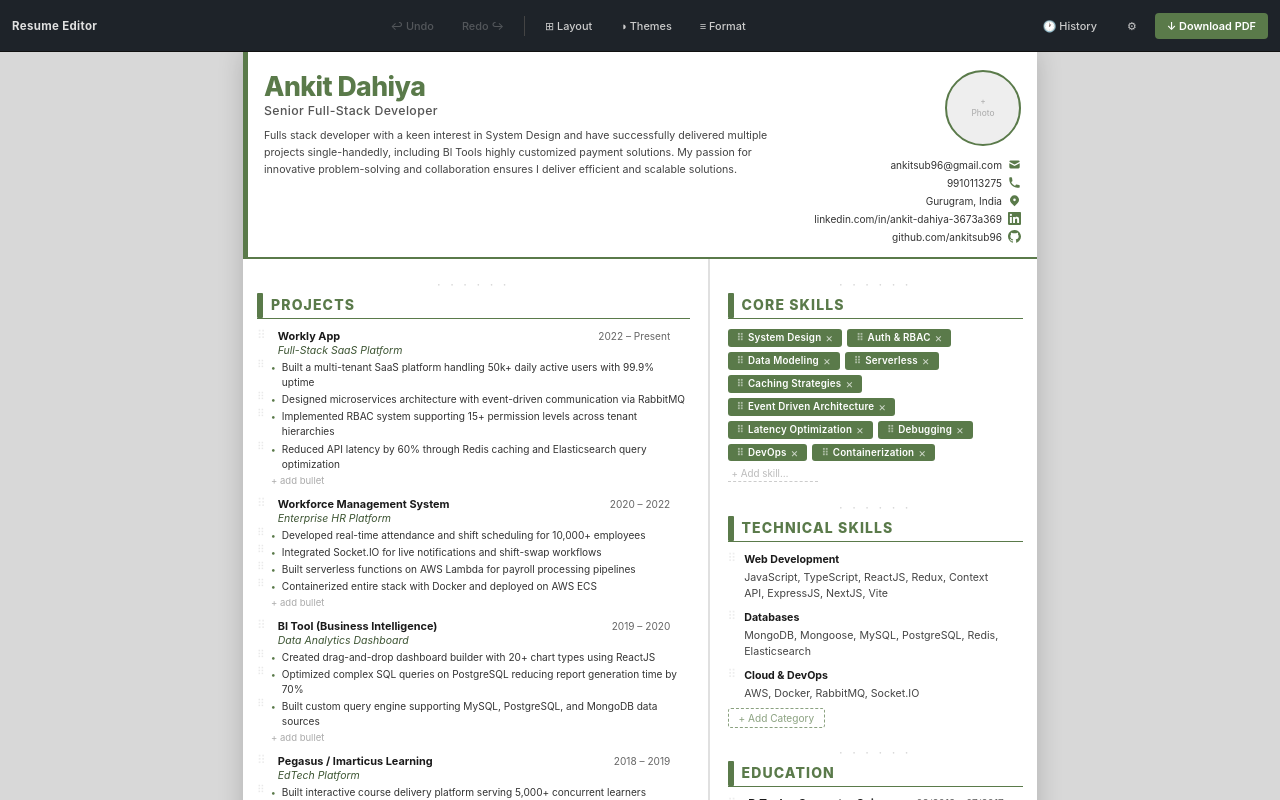
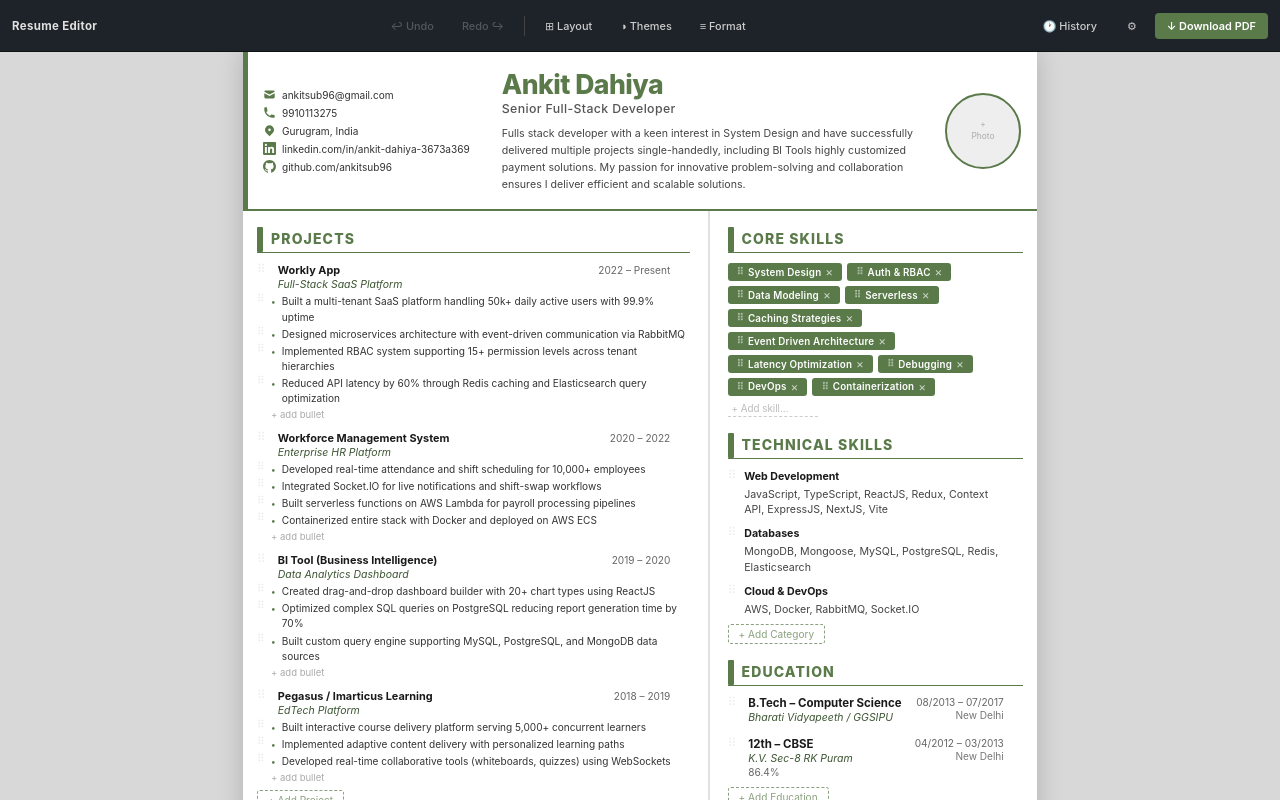
Before and after one commit to ankitsub96/resume-editor, a React (Vite) app: page / in a window 1280 px wide. Built offline with nearby package versions, Linux system fonts and the light colour scheme.

Commit message:
Refactor columns, add DnD to all sections, fix header layout, fix PDF export

```diff
--- a/src/components/EditableText.jsx
+++ b/src/components/EditableText.jsx
@@ -36,12 +36,53 @@ export default function EditableText({
     }
   }, [value]);
 
-  function handleBlur() {
+  function save() {
     const text = ref.current?.textContent ?? '';
     if (text !== lastValue.current) {
       lastValue.current = text;
       onChange?.(text);
     }
+  }
+
+  const handleBlur = save;
+  const handleInput = save;
+
+  function handlePaste(e) {
+    e.preventDefault();
+    const KEEP_TAGS = new Set(['B', 'STRONG', 'I', 'EM', 'U']);
+
+    function clean(node) {
+      if (node.nodeType === Node.TEXT_NODE) return node.cloneNode();
+      if (node.nodeType !== Node.ELEMENT_NODE) return null;
+      if (KEEP_TAGS.has(node.tagName)) {
+        const el = document.createElement(node.tagName);
+        node.childNodes.forEach(c => { const r = clean(c); if (r) el.appendChild(r); });
+        return el;
+      }
+      const frag = document.createDocumentFragment();
+      node.childNodes.forEach(c => { const r = clean(c); if (r) frag.appendChild(r); });
+      return frag;
+    }
+
+    const sel = window.getSelection();
+    if (!sel.rangeCount) return;
+    const range = sel.getRangeAt(0);
+    range.deleteContents();
+
+    const html = e.clipboardData.getData('text/html');
+    if (html) {
+      const tmp = document.createElement('div');
+      tmp.innerHTML = html;
+      const frag = document.createDocumentFragment();
+      tmp.childNodes.forEach(c => { const r = clean(c); if (r) frag.appendChild(r); });
+      range.insertNode(frag);
+    } else {
+      range.insertNode(document.createTextNode(e.clipboardData.getData('text/plain')));
+    }
+
+    range.collapse(false);
+    sel.removeAllRanges();
+    sel.addRange(range);
   }
 
   function handleKeyDown(e) {
@@ -67,7 +108,9 @@ export default function EditableText({
       className={`editable${className ? ' ' + className : ''}`}
       data-placeholder={placeholder}
       onBlur={handleBlur}
+      onInput={handleInput}
       onKeyDown={handleKeyDown}
+      onPaste={handlePaste}
       style={style}
     />
   );
--- a/src/components/Resume.css
+++ b/src/components/Resume.css
@@ -11,7 +11,6 @@
 .resume-canvas {
   background: var(--canvas-bg, #fff);
   box-shadow: 0 0 24px rgba(0,0,0,0.18);
-  min-height: 100%;
   flex-shrink: 0;
   font-family: var(--font-resume);
   font-size: 13px;
@@ -110,20 +109,25 @@
   position: relative;
 }
 
-/* Drag handle — always visible, highlights on hover */
+/* Drag handle — floats above section, doesn't affect layout */
 .section-drag-handle {
-  height: 18px;
+  position: absolute;
+  top: -14px;
+  left: 0;
+  right: 0;
+  height: 14px;
   display: flex;
   align-items: center;
   justify-content: center;
   cursor: grab;
-  opacity: 0.35;
+  opacity: 0;
   transition: opacity 0.15s, background 0.15s;
   user-select: none;
   border-radius: 3px;
+  z-index: 5;
 }
 .sortable-section:hover .section-drag-handle { opacity: 1; }
-.section-drag-handle:hover { opacity: 1; background: rgba(90,122,74,0.08); }
+.section-drag-handle:hover { background: rgba(90,122,74,0.08); }
 .section-drag-handle:active { cursor: grabbing; }
 
 .section-drag-dots {
--- a/src/data/initialData.js
+++ b/src/data/initialData.js
@@ -95,6 +95,39 @@ export const initialResume = {
       ],
     },
     {
+      id: "work",
+      type: "work",
+      title: "Work Experience",
+      visible: true,
+      column: "left",
+      items: [
+        {
+          id: "work-1",
+          jobTitle: "Senior Full Stack Developer",
+          company: "Tagbin Services Pvt Ltd.",
+          period: "01/2025 – Present",
+          location: "",
+          bullets: [
+            "Architected and scaled a multi-tenant collaboration and chat SaaS platform supporting 50k+ DAUs, with real-time chat, meetings, and notifications, built on AWS (Lambda, AppSync, S3, Chime, Transcribe) using an event-driven microservices architecture (RabbitMQ).",
+            "Implemented AI-powered collaboration features including meeting transcription, summaries, action items, and intelligent search, optimizing low-latency workflows with Redis caching and Elasticsearch.",
+            "Built enterprise workforce management and BI systems with real-time attendance, scheduling, dashboards, and a custom analytics engine, focusing on performance optimization, scalability, and data modeling.",
+          ],
+        },
+        {
+          id: "work-2",
+          jobTitle: "Senior Full Stack Developer",
+          company: "Imarticus Learning",
+          period: "07/2021 – 01/2025",
+          location: "",
+          bullets: [
+            "Owned end-to-end development of core LMS features including bulk user onboarding, course enrollment automation, and a multi-layered course architecture, while designing RBAC and fine-grained content access control to support hybrid education models and complex role hierarchies.",
+            "Built and scaled a multi-gateway payments platform supporting online, offline, and device-based payments, with reconciliation, reporting, RBAC-controlled access, and event-driven notifications, handling ₹30–40 Cr in annual collections.",
+            "Delivered and maintained key platform integrations such as Zoom-based live lectures with automated recording processing, while mentoring junior developers, conducting code reviews, and upholding high engineering standards.",
+          ],
+        },
+      ],
+    },
+    {
       id: "skills",
       type: "skills",
       title: "Core Skills",
--- a/src/sections/HeaderSection.css
+++ b/src/sections/HeaderSection.css
@@ -1,7 +1,7 @@
 .resume-header {
-  display: flex;
-  align-items: flex-start;
-  gap: 0;
+  display: grid;
+  grid-template-columns: auto 1fr auto;
+  align-items: center;
   border-bottom: 2px solid var(--primary);
   position: relative;
 }
@@ -9,17 +9,34 @@
 /* Green accent strip on the far left edge */
 .resume-header::before {
   content: '';
-  display: block;
+  position: absolute;
+  left: 0;
+  top: 0;
+  bottom: 0;
   width: 5px;
-  align-self: stretch;
   background: var(--primary);
-  flex-shrink: 0;
 }
 
+/* Left: contacts */
 .header-left {
-  flex: 1;
+  padding: 16px 12px 16px 20px;
+  display: flex;
+  align-items: center;
+}
+
+/* Center: name / title / summary */
+.header-center-text {
   min-width: 0;
-  padding: 20px 16px 18px 16px;
+  padding: 18px 20px 16px 20px;
+  text-align: left;
+}
+
+/* Right: photo */
+.header-right {
+  display: flex;
+  align-items: center;
+  justify-content: center;
+  padding: 14px 16px 14px 12px;
 }
 
 .header-name {
@@ -48,16 +65,6 @@
   color: #444;
   display: block;
   min-width: 40px;
-}
-
-.header-right {
-  display: flex;
-  flex-direction: column;
-  align-items: flex-end;
-  gap: 12px;
-  flex-shrink: 0;
-  padding: 18px 16px 14px 12px;
-  min-width: 190px;
 }
 
 .header-photo-wrap {
@@ -113,7 +120,6 @@
 .header-contacts {
   display: flex;
   flex-direction: column;
-  align-items: flex-end;
   gap: 5px;
 }
 
@@ -131,7 +137,6 @@
 }
 
 .contact-label {
-  text-align: right;
   min-width: 20px;
 }
 
--- a/src/sections/HeaderSection.jsx
+++ b/src/sections/HeaderSection.jsx
@@ -35,44 +35,16 @@ export default function HeaderSection() {
 
   return (
     <header className="resume-header">
+
+      {/* Left: contacts */}
       <div className="header-left">
-        <EditableText tag="h1" className="header-name" value={header.name}
-          onChange={(v) => updateHeader('name', v)} placeholder="Your Name" />
-        {showTitle && (
-          <EditableText tag="p" className="header-title" value={header.title}
-            onChange={(v) => updateHeader('title', v)} placeholder="Job Title" />
-        )}
-        {showSummary && (
-          <EditableText tag="p" className="header-summary" value={header.summary}
-            onChange={(v) => updateHeader('summary', v)} placeholder="Professional summary…" multiLine />
-        )}
-      </div>
-
-      <div className="header-right">
-        {showPhoto && (
-          <div className="header-photo-wrap">
-            <div className="header-photo" onClick={() => photoRef.current?.click()}>
-              {header.photo
-                ? <img src={header.photo} alt="Profile" />
-                : <span className="photo-placeholder">+<br/>Photo</span>}
-              <input ref={photoRef} type="file" accept="image/*" onChange={handlePhotoChange} style={{ display: 'none' }} />
-            </div>
-            {header.photo && (
-              <button
-                className="photo-remove-btn"
-                onClick={() => updateHeader('photo', null)}
-                title="Remove photo"
-              >×</button>
-            )}
-          </div>
-        )}
         <div className="header-contacts">
           {header.contacts.map((c) => {
             const inner = (
               <>
+                <span className="contact-icon">{ICONS[c.icon]}</span>
                 <EditableText tag="span" className="contact-label" value={c.label}
                   onChange={(v) => updateContact(c.id, 'label', v)} placeholder="Contact" />
-                <span className="contact-icon">{ICONS[c.icon]}</span>
               </>
             );
             return c.href ? (
@@ -86,6 +58,38 @@ export default function HeaderSection() {
           })}
         </div>
       </div>
+
+      {/* Center: name, title, summary */}
+      <div className="header-center-text">
+        <EditableText tag="h1" className="header-name" value={header.name}
+          onChange={(v) => updateHeader('name', v)} placeholder="Your Name" />
+        {showTitle && (
+          <EditableText tag="p" className="header-title" value={header.title}
+            onChange={(v) => updateHeader('title', v)} placeholder="Job Title" />
+        )}
+        {showSummary && (
+          <EditableText tag="p" className="header-summary" value={header.summary}
+            onChange={(v) => updateHeader('summary', v)} placeholder="Professional summary…" multiLine />
+        )}
+      </div>
+
+      {/* Right: photo */}
+      {showPhoto && (
+        <div className="header-right">
+          <div className="header-photo-wrap">
+            <div className="header-photo" onClick={() => photoRef.current?.click()}>
+              {header.photo
+                ? <img src={header.photo} alt="Profile" />
+                : <span className="photo-placeholder">+<br/>Photo</span>}
+              <input ref={photoRef} type="file" accept="image/*" onChange={handlePhotoChange} style={{ display: 'none' }} />
+            </div>
+            {header.photo && (
+              <button className="photo-remove-btn" onClick={() => updateHeader('photo', null)} title="Remove photo">×</button>
+            )}
+          </div>
+        </div>
+      )}
+
     </header>
   );
 }
--- a/src/utils/pdfExport.js
+++ b/src/utils/pdfExport.js
@@ -17,8 +17,8 @@ function prepareCanvas(canvas) {
     '.section-drag-handle, .photo-remove-btn, .drag-dot, .item-drag-handle, .bullet-drag, ' +
     '.skill-remove, .skill-add-input, .column-divider'
   );
-  const prevVisibility = [];
-  editEls.forEach(el => { prevVisibility.push(el.style.visibility); el.style.visibility = 'hidden'; });
+  const prevDisplay = [];
+  editEls.forEach(el => { prevDisplay.push(el.style.display); el.style.display = 'none'; });
 
   const photoEl = canvas.querySelector('.header-photo');
   const hasRealPhoto = !!photoEl?.querySelector('img');
@@ -29,7 +29,7 @@ function prepareCanvas(canvas) {
   }
 
   return () => {
-    editEls.forEach((el, i) => { el.style.visibility = prevVisibility[i]; });
+    editEls.forEach((el, i) => { el.style.display = prevDisplay[i]; });
     if (photoEl && prevPhotoDisplay !== null) photoEl.style.display = prevPhotoDisplay;
   };
 }
@@ -74,7 +74,7 @@ async function buildPDF(documentSize, keywords = '', background = '#ffffff') {
       pdf.addImage(imgData, 'JPEG', 0, -offset, imgW, imgH);
       remaining -= pageH;
       offset += pageH;
-      if (remaining > 0) pdf.addPage();
+      if (remaining > 2) pdf.addPage(); // >2mm threshold avoids blank pages from rounding
     }
 
     if (keywords && keywords.trim()) {
```
